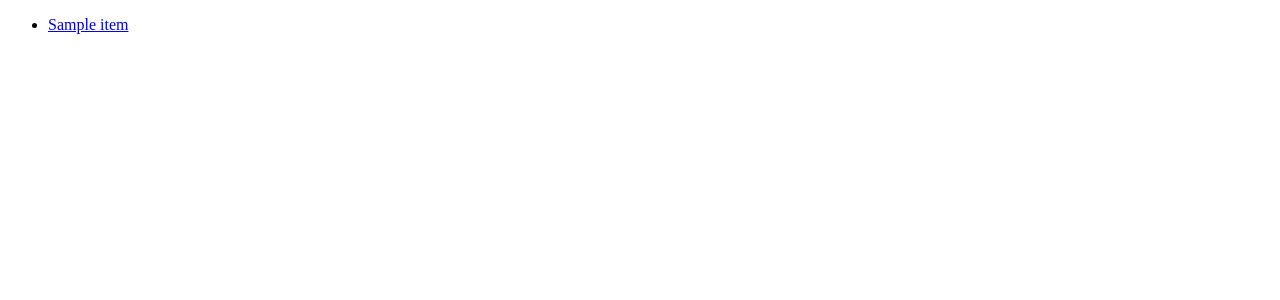
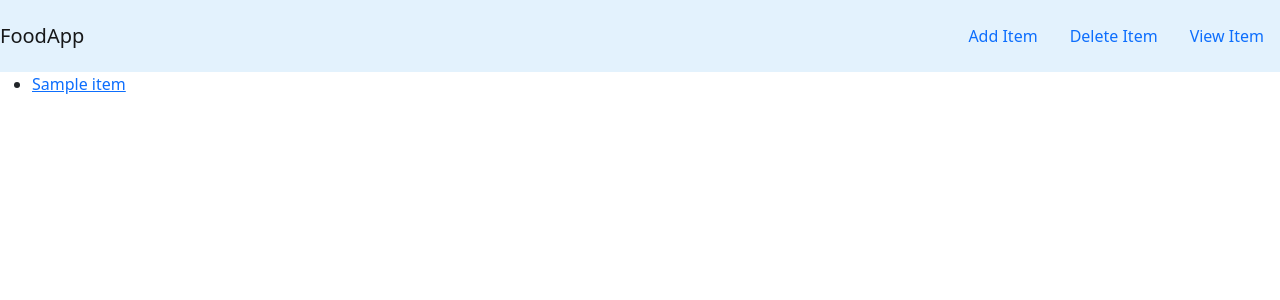
Before and after one commit to kideedee/django_food_menu_app, a Django app: page /food/ in a window 1280 px wide. Before the commit the part shown is almost empty. Shown: the top 300 px of the page. Run offline with Django 4.2, Linux system fonts and the light colour scheme; tables that the repository leaves empty hold one stand-in row (values such as "Sample post").

Commit message:
create navbar

```diff
--- a/templates/food/index.html
+++ b/templates/food/index.html
@@ -7,9 +7,20 @@
           content="width=device-width, user-scalable=no, initial-scale=1.0, maximum-scale=1.0, minimum-scale=1.0">
     <meta http-equiv="X-UA-Compatible" content="ie=edge">
     <title>Document</title>
-    <link rel="stylesheet" href="{% static 'food/style.css' %}">
+    {#    <link rel="stylesheet" href="{% static 'food/style.css' %}">#}
+    <link href="https://cdn.jsdelivr.net/npm/bootstrap@5.0.2/dist/css/bootstrap.min.css" rel="stylesheet" integrity="sha384-EVSTQN3/azprG1Anm3QDgpJLIm9Nao0Yz1ztcQTwFspd3yD65VohhpuuCOmLASjC" crossorigin="anonymous">
+<script src="https://cdn.jsdelivr.net/npm/bootstrap@5.0.2/dist/js/bootstrap.bundle.min.js" integrity="sha384-MrcW6ZMFYlzcLA8Nl+NtUVF0sA7MsXsP1UyJoMp4YLEuNSfAP+JcXn/tWtIaxVXM" crossorigin="anonymous"></script>
 </head>
 <body>
+<nav class="navbar navbar-light" style="background-color: #e3f2fd;">
+    <a href="#" class="navbar-brand">FoodApp</a>
+    <div class="navbar">
+        <a href="#" class="nav-item nav-link">Add Item</a>
+        <a href="#" class="nav-item nav-link">Delete Item</a>
+        <a href="#" class="nav-item nav-link">View Item</a>
+    </div>
+</nav>
+
 {% for item in item_list %}
     <ul>
         <li>
```
